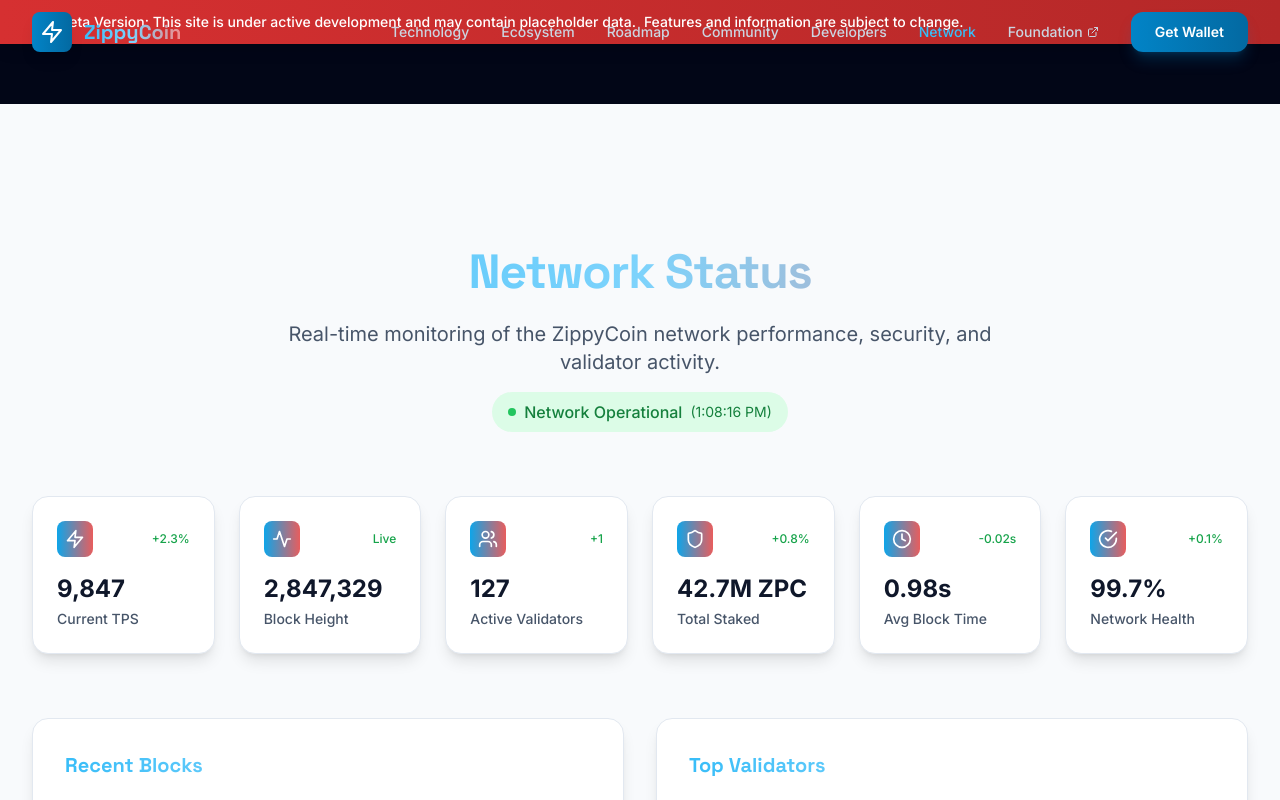
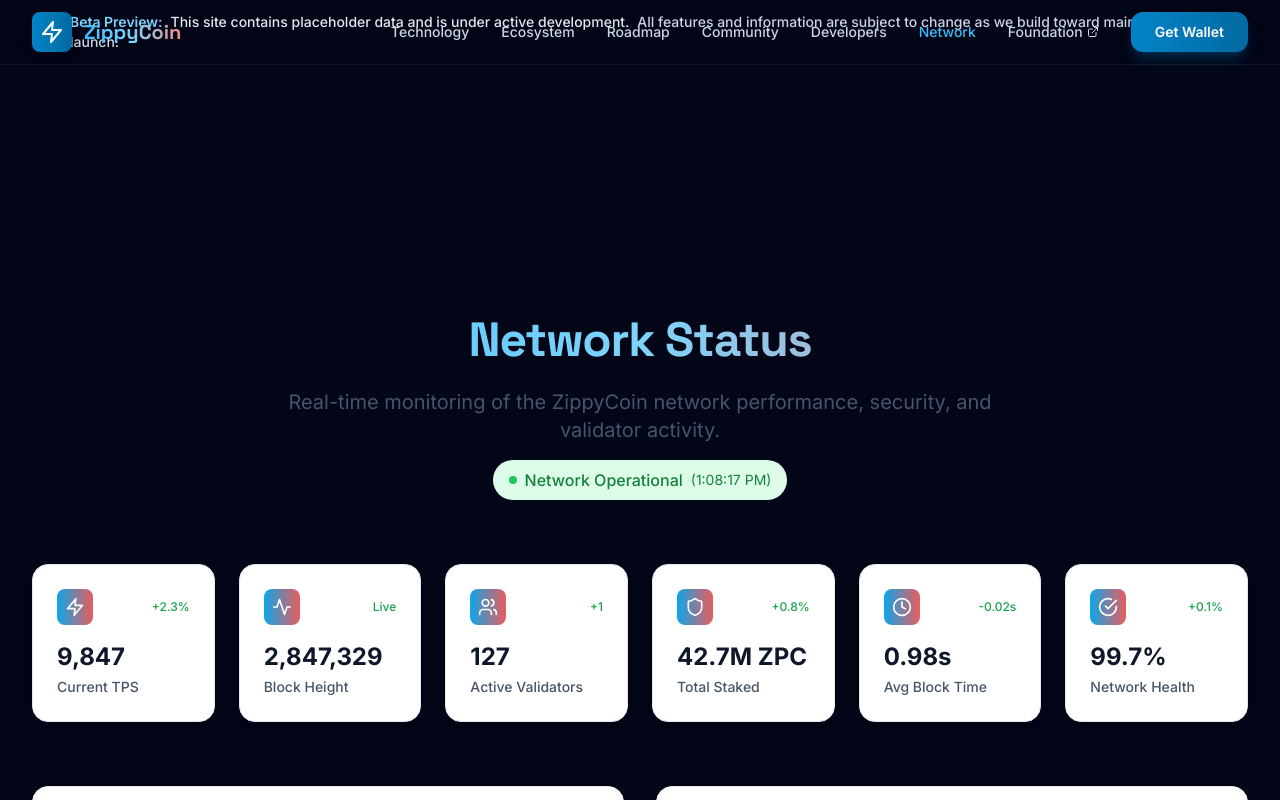
Before and after one commit to GoZippy/ZippyCoin, a React (Vite) app: page /network in a window 1280 px wide. Shown: the top 800 px of the page. Built offline with nearby package versions, Linux system fonts and the light colour scheme.

Commit message:
Fix Beta Banner Placement and Styling

```diff
--- a/src/App.tsx
+++ b/src/App.tsx
@@ -33,7 +33,7 @@ function App() {
     <div className="min-h-screen bg-crypto-dark-950">
       <BetaBanner />
       <Navbar />
-      <div className="pt-[104px]">
+      <div className="pt-[124px]"> {/* 60px banner + 64px navbar */}
         <main>
           <Routes>
             <Route path="/" element={<HomePage />} />
--- a/src/components/BetaBanner.tsx
+++ b/src/components/BetaBanner.tsx
@@ -1,6 +1,6 @@
 import React, { useState, useEffect } from 'react'
 import { motion, AnimatePresence } from 'framer-motion'
-import { X, AlertTriangle } from 'lucide-react'
+import { X, Info } from 'lucide-react'
 
 const BetaBanner = () => {
   const [isVisible, setIsVisible] = useState(true)
@@ -21,31 +21,33 @@ const BetaBanner = () => {
     <AnimatePresence>
       {isVisible && (
         <motion.div
-          className="fixed top-0 left-0 right-0 z-50 bg-gradient-to-r from-quantum-600 to-quantum-700 text-white shadow-lg"
-          initial={{ y: -100, opacity: 0 }}
+          className="fixed top-0 left-0 right-0 z-50 bg-crypto-dark-950/80 backdrop-blur-md border-b border-crypto-dark-700/30"
+          initial={{ y: -60, opacity: 0 }}
           animate={{ y: 0, opacity: 1 }}
-          exit={{ y: -100, opacity: 0 }}
-          transition={{ duration: 0.3 }}
+          exit={{ y: -60, opacity: 0 }}
+          transition={{ duration: 0.3, ease: "easeOut" }}
         >
           <div className="max-w-7xl mx-auto px-4 sm:px-6 lg:px-8">
-            <div className="flex items-center justify-between py-2.5 text-sm">
+            <div className="flex items-center justify-between py-3 text-sm">
               <div className="flex items-center space-x-3">
-                <AlertTriangle className="h-4 w-4 text-quantum-200 flex-shrink-0" />
-                <span className="font-medium">
-                  <span className="hidden sm:inline">Beta Version: </span>
-                  This site is under active development and may contain placeholder data.
-                  <span className="hidden md:inline ml-2">
-                    Features and information are subject to change.
+                <div className="p-1.5 bg-zippy-500/20 rounded-full">
+                  <Info className="h-3.5 w-3.5 text-zippy-400 flex-shrink-0" />
+                </div>
+                <span className="text-crypto-dark-200 font-medium">
+                  <span className="text-zippy-300 font-semibold">Beta Preview:</span>
+                  <span className="ml-2">This site contains placeholder data and is under active development.</span>
+                  <span className="hidden lg:inline text-crypto-dark-300 ml-2">
+                    All features and information are subject to change as we build toward mainnet launch.
                   </span>
                 </span>
               </div>
 
               <button
                 onClick={handleDismiss}
-                className="ml-4 p-1 rounded-full hover:bg-quantum-500/30 transition-colors flex-shrink-0"
+                className="ml-4 p-1.5 rounded-full hover:bg-crypto-dark-700/50 transition-colors flex-shrink-0 group"
                 aria-label="Dismiss banner"
               >
-                <X className="h-4 w-4" />
+                <X className="h-4 w-4 text-crypto-dark-400 group-hover:text-white transition-colors" />
               </button>
             </div>
           </div>
--- a/src/pages/DeveloperPortal.tsx
+++ b/src/pages/DeveloperPortal.tsx
@@ -104,7 +104,7 @@ const trustScore = await api.getTrustScore('wallet-address');`
   ]
 
   return (
-    <div className="min-h-screen bg-slate-50 pt-20">
+    <div className="min-h-screen bg-crypto-dark-950 pt-32">
       <div className="max-w-7xl mx-auto px-4 sm:px-6 lg:px-8 py-16">
         {/* Header */}
         <motion.div
--- a/src/pages/NetworkStatus.tsx
+++ b/src/pages/NetworkStatus.tsx
@@ -46,7 +46,7 @@ const NetworkStatus = () => {
   ]
 
   return (
-    <div className="min-h-screen bg-slate-50 pt-20">
+    <div className="min-h-screen bg-crypto-dark-950 pt-32">
       <div className="max-w-7xl mx-auto px-4 sm:px-6 lg:px-8 py-16">
         {/* Header */}
         <motion.div
```
